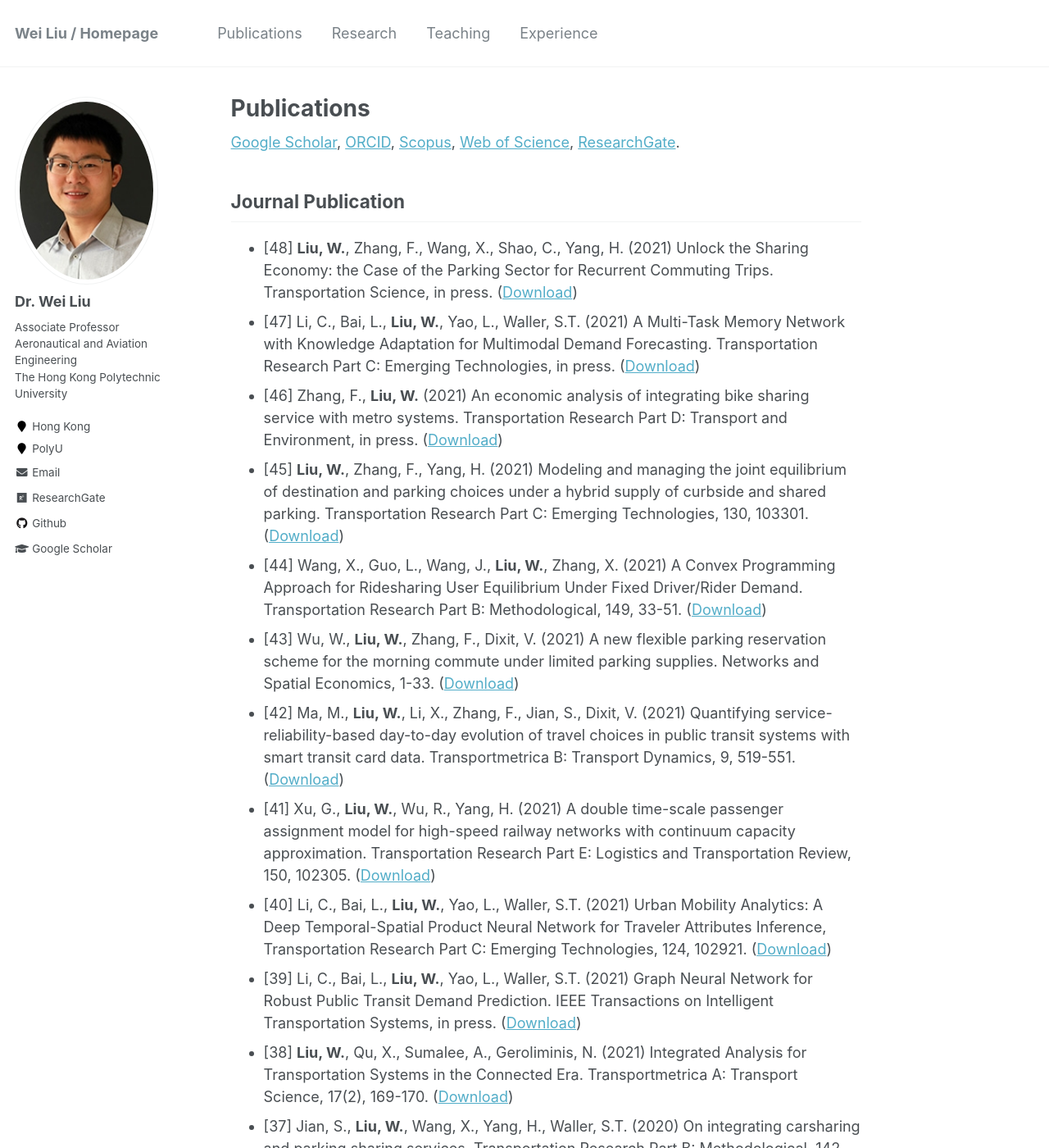
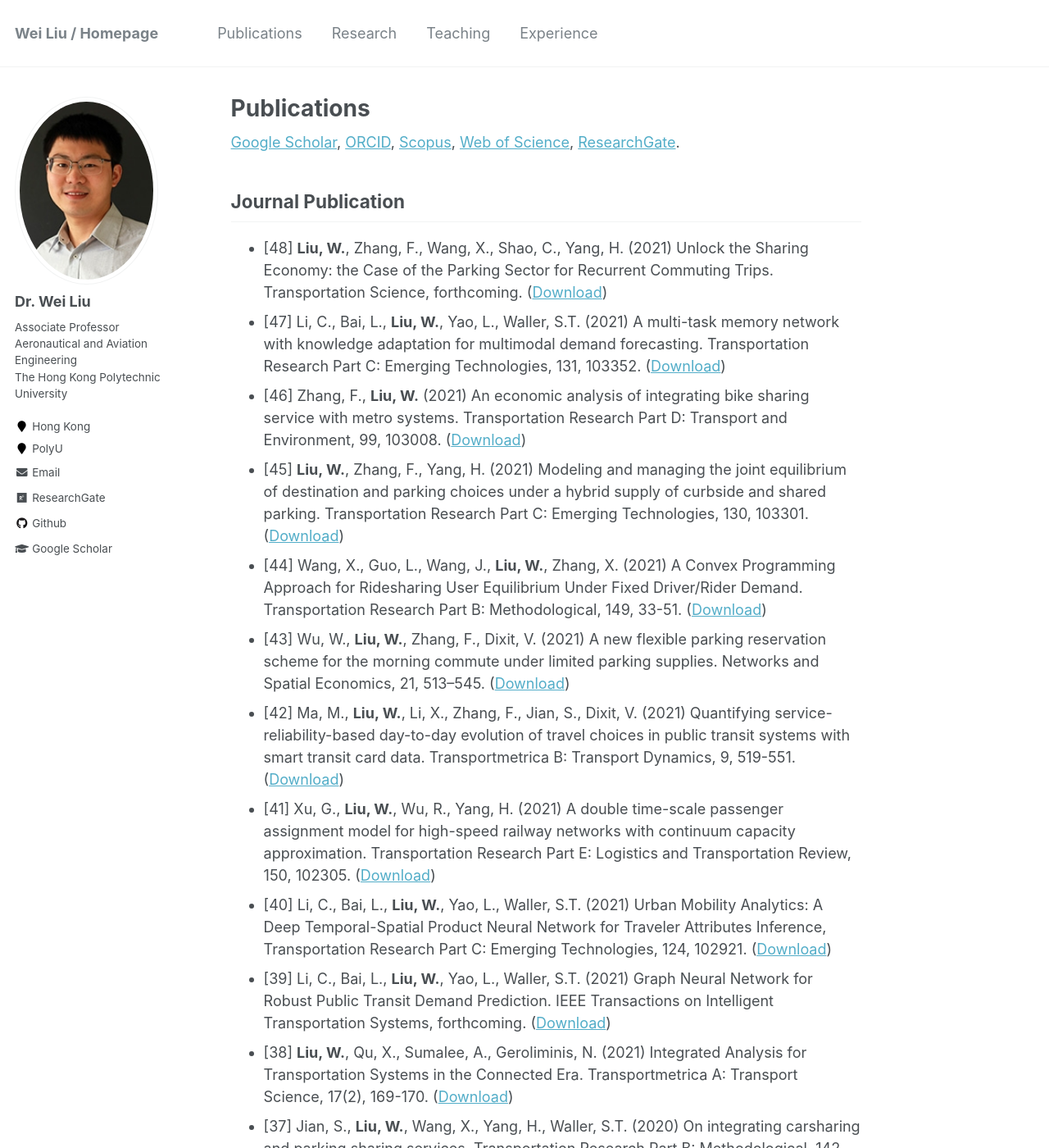
Before and after one commit to weiliu2016/weiliu2016.github.io, a Jekyll site: the page built from _pages/publications.md, in a window 1280 px wide and 1400 px high. Shown: the whole window at 82% size. Built offline with Jekyll 4.4.1, drawn with Linux system fonts in a browser that asks for light colours; some of the changed text lies outside the part shown.

Commit message:
Update publications.md

```diff
--- a/_pages/publications.md
+++ b/_pages/publications.md
@@ -19,21 +19,21 @@ author_profile: true
 
 Journal Publication
 ----------
-* [48] **Liu, W.**, Zhang, F., Wang, X., Shao, C., Yang, H. (2021) Unlock the Sharing Economy: the Case of the Parking Sector for Recurrent Commuting Trips. Transportation Science, in press. ([Download](https://doi.org/10.1287/trsc.2021.XXXX))
-* [47] Li, C., Bai, L., **Liu, W.**, Yao, L., Waller, S.T. (2021) A Multi-Task Memory Network with Knowledge Adaptation for Multimodal Demand Forecasting. Transportation Research Part C: Emerging Technologies, in press. ([Download](https://doi.org/10.1016/j.trc.2021.xxxxxx))
-* [46] Zhang, F., **Liu, W.** (2021) An economic analysis of integrating bike sharing service with metro systems. Transportation Research Part D: Transport and Environment, in press. ([Download](http://dx.doi.org/10.1016/j.trd.2021.XXXXXX))
+* [48] **Liu, W.**, Zhang, F., Wang, X., Shao, C., Yang, H. (2021) Unlock the Sharing Economy: the Case of the Parking Sector for Recurrent Commuting Trips. Transportation Science, forthcoming. ([Download](https://doi.org/10.1287/trsc.2021.XXXX))
+* [47] Li, C., Bai, L., **Liu, W.**, Yao, L., Waller, S.T. (2021) A multi-task memory network with knowledge adaptation for multimodal demand forecasting. Transportation Research Part C: Emerging Technologies, 131, 103352. ([Download](https://doi.org/10.1016/j.trc.2021.103352))
+* [46] Zhang, F., **Liu, W.** (2021) An economic analysis of integrating bike sharing service with metro systems. Transportation Research Part D: Transport and Environment, 99, 103008. ([Download](https://doi.org/10.1016/j.trd.2021.103008))
 * [45] **Liu, W.**, Zhang, F., Yang, H. (2021) Modeling and managing the joint equilibrium of destination and parking choices under a hybrid supply of curbside and shared parking. Transportation Research Part C: Emerging Technologies, 130, 103301. ([Download](https://doi.org/10.1016/j.trc.2021.103301))
 * [44] Wang, X., Guo, L., Wang, J., **Liu, W.**, Zhang, X. (2021) A Convex Programming Approach for Ridesharing User Equilibrium Under Fixed Driver/Rider Demand. Transportation Research Part B: Methodological, 149, 33-51. ([Download](http://dx.doi.org/10.1016/j.trb.2021.04.007))
-* [43] Wu, W., **Liu, W.**, Zhang, F., Dixit, V. (2021) A new flexible parking reservation scheme for the morning commute under limited parking supplies. Networks and Spatial Economics, 1-33. ([Download](https://doi.org/10.1007/s11067-021-09538-5))
+* [43] Wu, W., **Liu, W.**, Zhang, F., Dixit, V. (2021) A new flexible parking reservation scheme for the morning commute under limited parking supplies. Networks and Spatial Economics, 21, 513–545. ([Download](https://doi.org/10.1007/s11067-021-09538-5))
 * [42] Ma, M., **Liu, W.**, Li, X., Zhang, F., Jian, S., Dixit, V. (2021) Quantifying service-reliability-based day-to-day evolution of travel choices in public transit systems with smart transit card data. Transportmetrica B: Transport Dynamics, 9, 519-551. ([Download](https://doi.org/10.1080/21680566.2021.1916645))
 * [41] Xu, G., **Liu, W.**, Wu, R., Yang, H. (2021) A double time-scale passenger assignment model for high-speed railway networks with continuum capacity approximation. Transportation Research Part E: Logistics and Transportation Review, 150, 102305. ([Download](https://doi.org/10.1016/j.tre.2021.102305))
 * [40] Li, C., Bai, L., **Liu, W.**, Yao, L., Waller, S.T. (2021) Urban Mobility Analytics: A Deep Temporal-Spatial Product Neural Network for Traveler Attributes Inference, Transportation Research Part C: Emerging Technologies, 124, 102921. ([Download](https://doi.org/10.1016/j.trc.2020.102921))
-* [39] Li, C., Bai, L., **Liu, W.**, Yao, L., Waller, S.T. (2021) Graph Neural Network for Robust Public Transit Demand Prediction. IEEE Transactions on Intelligent Transportation Systems, in press. ([Download](https://doi.org/10.1109/TITS.2020.3041234))
+* [39] Li, C., Bai, L., **Liu, W.**, Yao, L., Waller, S.T. (2021) Graph Neural Network for Robust Public Transit Demand Prediction. IEEE Transactions on Intelligent Transportation Systems, forthcoming. ([Download](https://doi.org/10.1109/TITS.2020.3041234))
 * [38] **Liu, W.**, Qu, X., Sumalee, A., Geroliminis, N. (2021) Integrated Analysis for Transportation Systems in the Connected Era. Transportmetrica A: Transport Science, 17(2), 169-170. ([Download](http://dx.doi.org/10.1080/23249935.2020.1810821))
 * [37] Jian, S., **Liu, W.**, Wang, X., Yang, H., Waller, S.T. (2020) On integrating carsharing and parking sharing services. Transportation Research Part B: Methodological, 142, 19-44. ([Download](https://doi.org/10.1016/j.trb.2020.09.013))
 * [36] Zhang, F., Yang, Z., Jiao, J., **Liu, W.**, Wu, W. (2020) The effects of high-speed rail development on regional equity in China. Transportation Research Part A: Policy and Practice, 141, 180-202. ([Download](https://doi.org/10.1016/j.tra.2020.09.013))
 * [35] Yang, Z., Li, C., Jiao, J., **Liu, W.**, Zhang, F. (2020) On the joint impact of high-speed rail and megalopolis policy on regional economic growth in China. Transport Policy, 99, 20-30. ([Download](https://doi.org/10.1016/j.tranpol.2020.08.007))
-* [34] Zhang, F., **Liu, W.**, Lodewijks, G., Waller, S.T. (2020) The short-run and long-run equilibria for commuting with autonomous vehicles. Transportmetrica B: Transport Dynamics, in press. ([Download](https://doi.org/10.1080/21680566.2020.1779146))
+* [34] Zhang, F., **Liu, W.**, Lodewijks, G., Waller, S.T. (2020) The short-run and long-run equilibria for commuting with autonomous vehicles. Transportmetrica B: Transport Dynamics, forthcoming. ([Download](https://doi.org/10.1080/21680566.2020.1779146))
 * [33] Gu, Z., Najmia, A., Saberi, M., **Liu, W.**, Rashidi, T.H. (2020) Macroscopic parking modeling and optimal real-time pricing considering cruising-for-parking. Transportation Research Part C: Emerging Technologies, 118, 102714. ([Download](https://doi.org/10.1016/j.trc.2020.102714))
 * [32] Wei, B., Saberi, M., Zhang, F., **Liu, W.**, Waller, S.T. (2020) Modeling and managing ridesharing in a multi-modal network with an aggregate traffic representation: a doubly dynamical approach. Transportation Research Part C: Emerging Technologies, 117, 102670. ([Download](https://doi.org/10.1016/j.trc.2020.102670))
 * [31] Zhang, F., **Liu, W.**, Wang, X., Yang, H. (2020) Parking sharing problem with spatially distributed parking supplies. Transportation Research Part C: Emerging Technologies, 117, 102676. ([Download](https://doi.org/10.1016/j.trc.2020.102676))
```
